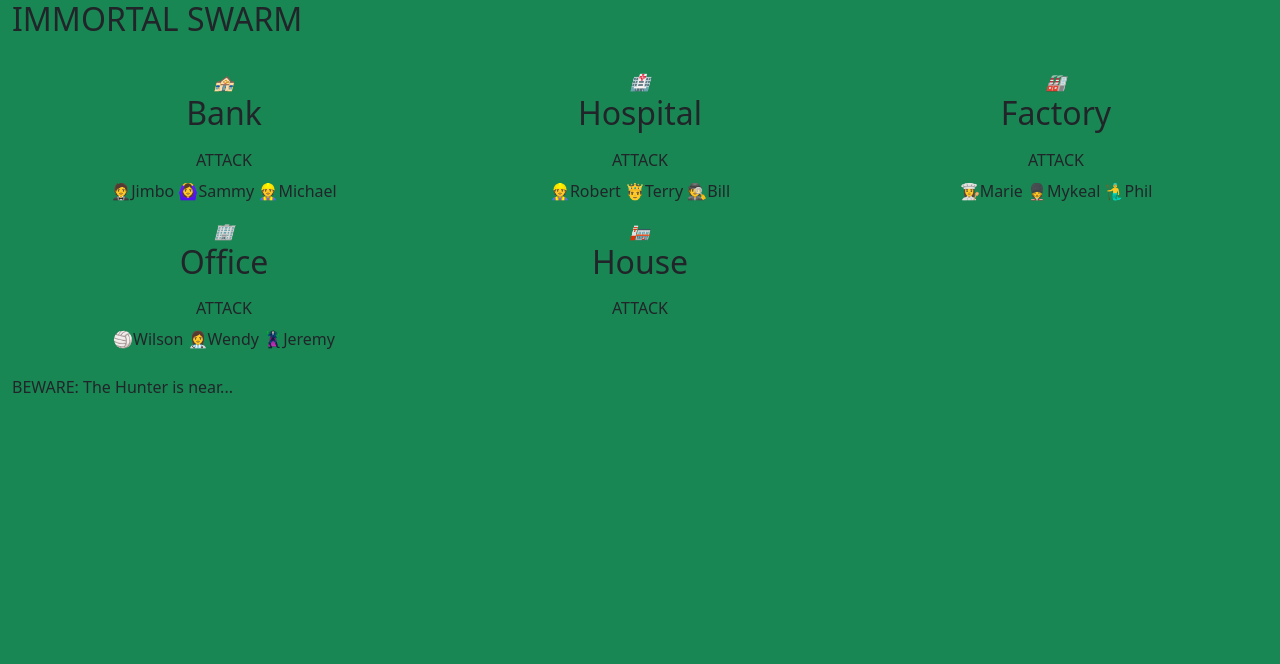
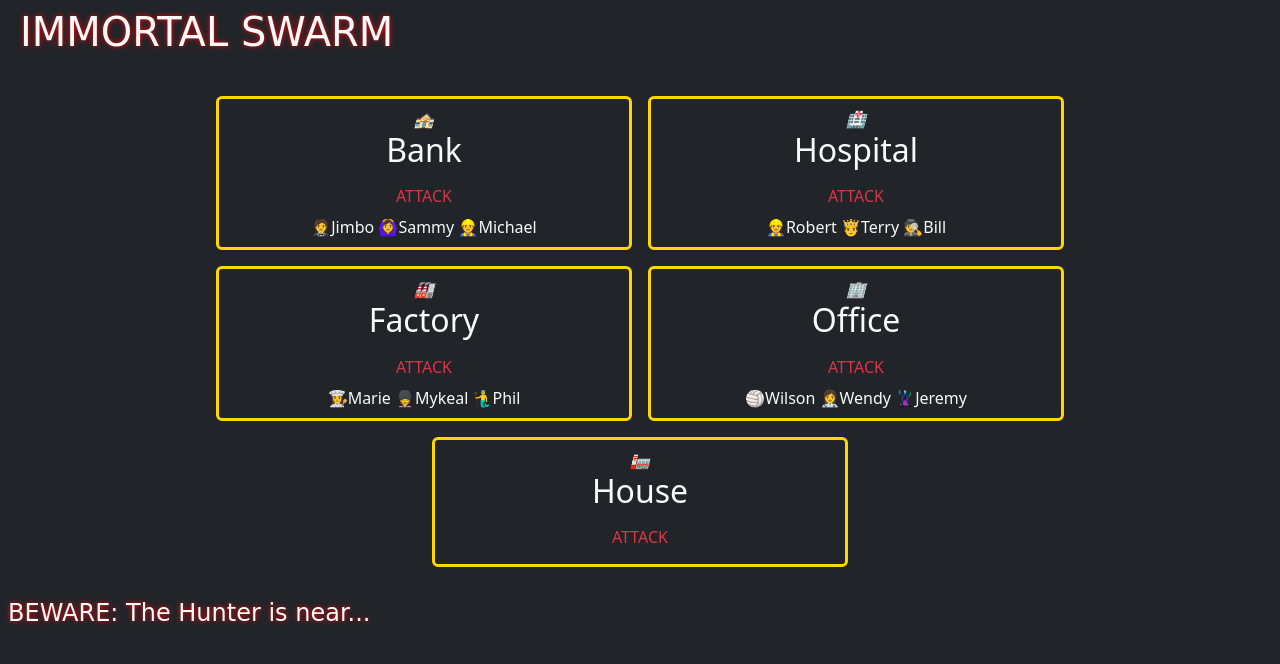
Before and after one commit to tylermarcott/immortal-swarm, a plain HTML site: page index.html in a window 1280 px wide. Drawn offline with nearby package versions, Linux system fonts and the light colour scheme.

Commit message:
Last commit in lab.

```diff
--- a/app.js
+++ b/app.js
@@ -80,6 +80,17 @@ const people = [{
 ]
 
 
+// TODO: create function that chooses a person to be a vamp hunter
+
+function chooseHunter() {
+  let vampireHunter = ''
+
+  let randomIndex = Math.floor(Math.random() * people.length)
+
+
+
+
+}
 
 
 function drawPeople() {
@@ -111,26 +122,16 @@ function peopleRun() {
 // daylight countdown variable
 let daylightRemaining = 8
 
-
-// FIXME: for some reason randomly, clicks on people will not turn them into bats
 function attack(emoji) {
-
-  // let daylightRemaining = 8
-
-  console.log(emoji)
-
   let bat = '🦇'
 
-  // when a button is clicked, get all the people who have the same location as the button
+  let inArea = people.filter((people) => people.location == emoji)
+  inArea.map((people) => people.picture = bat)
 
-  let inArea = people.filter((people) => people.location == emoji)
+  // NOTE: was able to fix my issue where not all people were being turned into bats on attacks by changing the order of peopleRun() and drawPeople()! ***keep in mind the order of the functions that you're calling.
 
-  let peoplePictures = inArea.map((people) => people.picture = bat)
-
-  // console.log(peoplePictures)
-
+  peopleRun()
   drawPeople()
-  peopleRun()
   checkScore()
 
   daylightRemaining -= 1
@@ -140,9 +141,6 @@ function attack(emoji) {
   }
 
 }
-
-
-
 
 function checkScore() {
   let bat = '🦇'
--- a/index.html
+++ b/index.html
@@ -12,49 +12,48 @@
   <title>Document</title>
 </head>
 
-<!-- data-bs-theme=dark -->
 
-<body class="bg-success">
+<body class="bg-dark">
   <header class="container-fluid">
-    <h2>IMMORTAL SWARM</h2>
+    <h2 class="red-glow text-light fs-1 p-2">IMMORTAL SWARM</h2>
   </header>
 
 
-  <main class="container-fluid">
-    <section class="row p-3">
+  <main class="container-fluid text-light">
+    <section class="row p-3 justify-content-center">
 
-      <div class="col-4 text-center p-2">
+      <div class="col-4 text-center p-2 m-2 box-outline rounded">
         <i>🏤</i>
         <h2>Bank</h2>
-        <button class="btn bg-btn" onclick="attack('🏤')">ATTACK</button>
+        <button class="btn bg-btn text-danger" onclick="attack('🏤')">ATTACK</button>
         <div id="🏤"></div>
       </div>
 
-      <div class="col-4 text-center p-2">
+      <div class="col-4 text-center p-2 m-2 box-outline rounded">
         <i>🏥</i>
         <h2>Hospital</h2>
-        <button class="btn bg-btn" onclick="attack('🏥')">ATTACK</button>
+        <button class="btn bg-btn text-danger" onclick="attack('🏥')">ATTACK</button>
         <div id="🏥"></div>
       </div>
 
-      <div class="col-4 text-center p-2">
+      <div class="col-4 text-center p-2 m-2 box-outline rounded">
         <i>🏭</i>
         <h2>Factory</h2>
-        <button class="btn bg-btn" onclick="attack('🏭')">ATTACK</button>
+        <button class="btn bg-btn text-danger" onclick="attack('🏭')">ATTACK</button>
         <div id="🏭"></div>
       </div>
 
-      <div class="col-4 text-center p-2">
+      <div class="col-4 text-center p-2 m-2 box-outline rounded">
         <i>🏢</i>
         <h2>Office</h2>
-        <button class="btn bg-btn" onclick="attack('🏢')">ATTACK</button>
+        <button class="btn bg-btn text-danger" onclick="attack('🏢')">ATTACK</button>
         <div id="🏢"></div>
       </div>
 
-      <div class="col-4 text-center p-2">
+      <div class="col-4 text-center p-2 m-2 box-outline rounded">
         <i>🏣</i>
         <h2>House</h2>
-        <button class="btn bg-btn" onclick="attack('🏣')">ATTACK</button>
+        <button class="btn bg-btn text-danger" onclick="attack('🏣')">ATTACK</button>
         <div id="🏣"></div>
       </div>
 
@@ -68,8 +67,10 @@
     </section>
   </main>
 
-  <footer class="container-fluid">
-    BEWARE: The Hunter is near...
+  <footer class="container-fluid text-light red-glow p-2">
+    <h4>
+      BEWARE: The Hunter is near...
+    </h4>
   </footer>
 
 
--- a/style.css
+++ b/style.css
@@ -1,3 +1,24 @@
 :root {
   --dark: gray;
+  --red: red;
 }
+
+body {}
+
+header {
+  font-family: 'Dancing Script', cursive;
+  font-weight: bold;
+}
+
+footer {
+  font-family: 'Dancing Script', cursive;
+}
+
+.red-glow {
+  text-shadow: 0px 0px 5px red;
+}
+
+.box-outline {
+  border-color: gold;
+  border-style: solid;
+}
```
